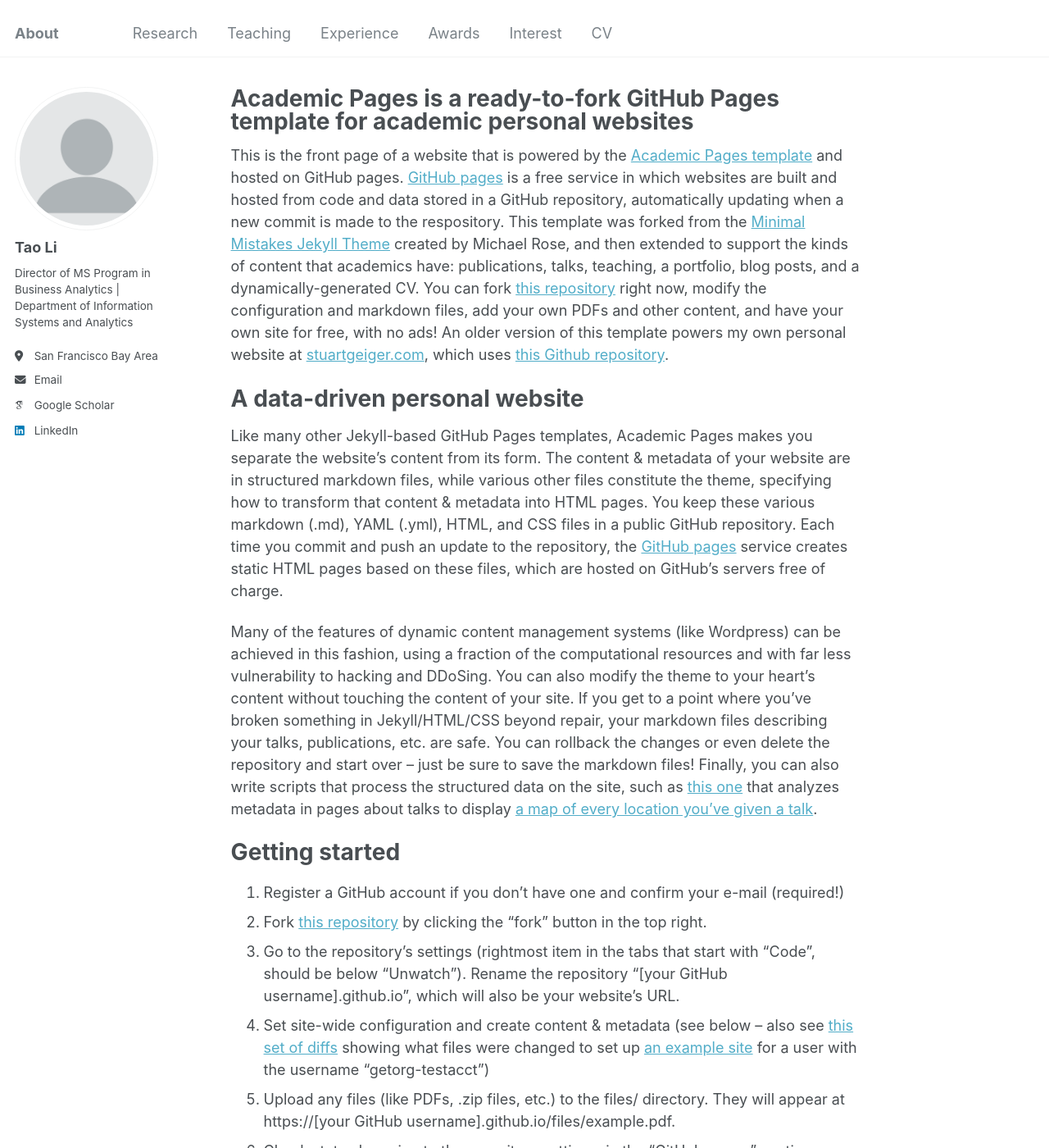
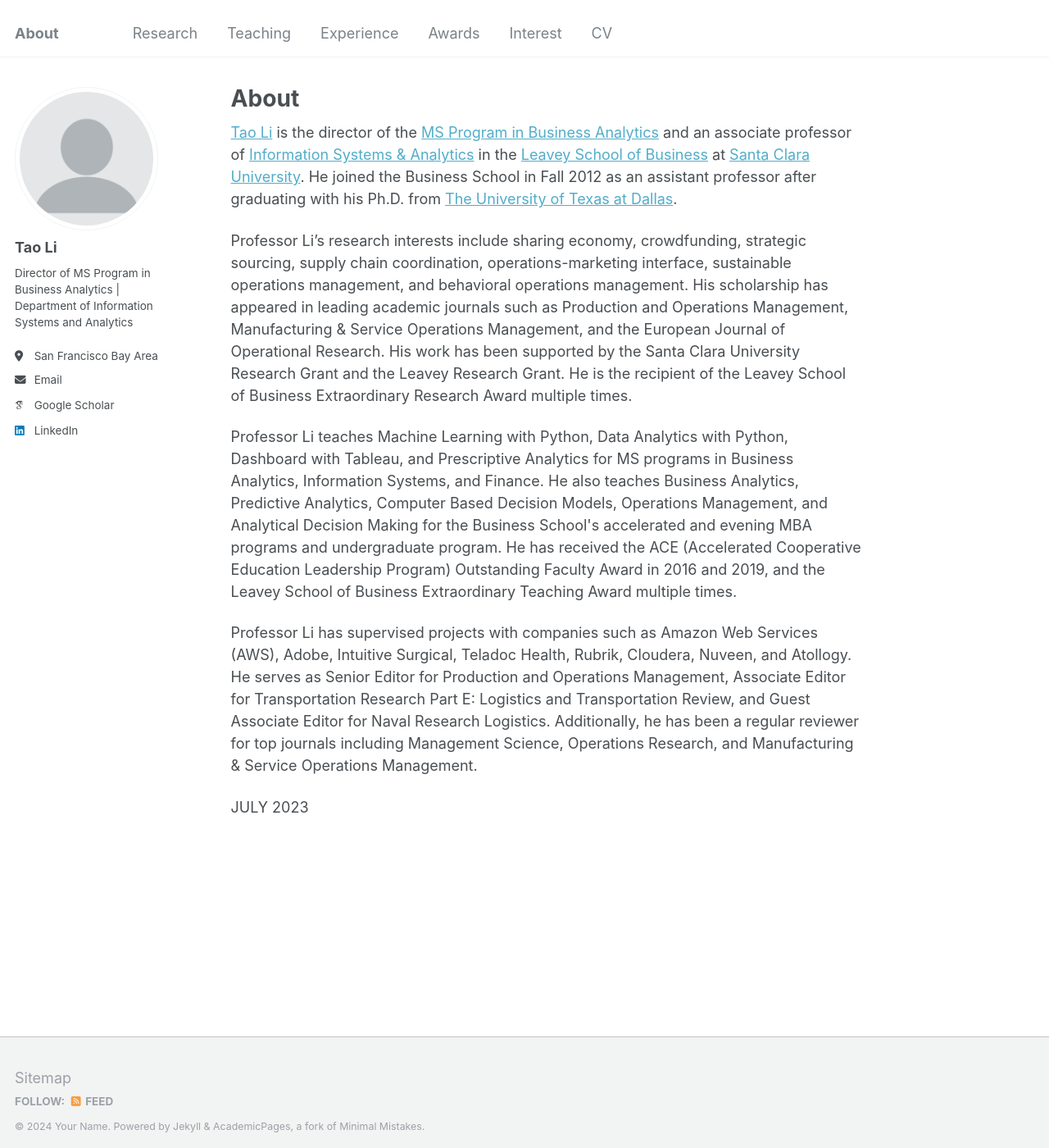
Before and after one commit to Prof-TaoLi/Homepage, a Jekyll site: the page built from _pages/about.md, in a window 1280 px wide and 1400 px high. Shown: the whole window at 82% size. Built offline with Jekyll 4.4.1, drawn with Linux system fonts in a browser that asks for light colours; some web fonts are replaced; some of the changed text lies outside the part shown.

Commit message:
Update about.md

```diff
--- a/_pages/about.md
+++ b/_pages/about.md
@@ -1,49 +1,27 @@
 ---
 permalink: /
-title: "Academic Pages is a ready-to-fork GitHub Pages template for academic personal websites"
+title: "About"
 author_profile: true
 redirect_from:
   - /about/
   - /about.html
 ---
+<p>
+  <a href="https://www.scu.edu/business/isa/faculty/li/">Tao Li</a> is the director of the <a href="https://www.scu.edu/business/ms/ms-business-analytics/">MS Program in Business Analytics</a> and an associate professor of <a href="https://www.scu.edu/business/ms/ms-information-systems//">Information Systems & Analytics</a> in the <a href="https://www.scu.edu/business/">Leavey School of Business</a> at <a href="https://www.scu.edu/">Santa Clara University</a>. He joined the Business School in Fall 2012 as an assistant professor after graduating with his Ph.D. from <a href="https://www.utdallas.edu/">The University of Texas at Dallas</a>.
+</p>
 
-This is the front page of a website that is powered by the [Academic Pages template](https://github.com/academicpages/academicpages.github.io) and hosted on GitHub pages. [GitHub pages](https://pages.github.com) is a free service in which websites are built and hosted from code and data stored in a GitHub repository, automatically updating when a new commit is made to the respository. This template was forked from the [Minimal Mistakes Jekyll Theme](https://mmistakes.github.io/minimal-mistakes/) created by Michael Rose, and then extended to support the kinds of content that academics have: publications, talks, teaching, a portfolio, blog posts, and a dynamically-generated CV. You can fork [this repository](https://github.com/academicpages/academicpages.github.io) right now, modify the configuration and markdown files, add your own PDFs and other content, and have your own site for free, with no ads! An older version of this template powers my own personal website at [stuartgeiger.com](http://stuartgeiger.com), which uses [this Github repository](https://github.com/staeiou/staeiou.github.io).
+<p>
+  Professor Li’s research interests include sharing economy, crowdfunding, strategic sourcing, supply chain coordination, operations-marketing interface, sustainable operations management, and behavioral operations management. His scholarship has appeared in leading academic journals such as Production and Operations Management, Manufacturing & Service Operations Management, and the European Journal of Operational Research. His work has been supported by the Santa Clara University Research Grant and the Leavey Research Grant. He is the recipient of the Leavey School of Business Extraordinary Research Award multiple times.
+</p>
 
-A data-driven personal website
-======
-Like many other Jekyll-based GitHub Pages templates, Academic Pages makes you separate the website's content from its form. The content & metadata of your website are in structured markdown files, while various other files constitute the theme, specifying how to transform that content & metadata into HTML pages. You keep these various markdown (.md), YAML (.yml), HTML, and CSS files in a public GitHub repository. Each time you commit and push an update to the repository, the [GitHub pages](https://pages.github.com/) service creates static HTML pages based on these files, which are hosted on GitHub's servers free of charge.
+<p>
+  Professor Li teaches Machine Learning with Python, Data Analytics with Python, Dashboard with Tableau, and Prescriptive Analytics for MS programs in Business Analytics, Information Systems, and Finance. He also teaches Business Analytics, Predictive Analytics, Computer Based Decision Models, Operations Management, and Analytical Decision Making for the Business School's accelerated and evening MBA programs and undergraduate program. He has received the ACE (Accelerated Cooperative Education Leadership Program) Outstanding Faculty Award in 2016 and 2019, and the Leavey School of Business Extraordinary Teaching Award multiple times.
+</p>
 
-Many of the features of dynamic content management systems (like Wordpress) can be achieved in this fashion, using a fraction of the computational resources and with far less vulnerability to hacking and DDoSing. You can also modify the theme to your heart's content without touching the content of your site. If you get to a point where you've broken something in Jekyll/HTML/CSS beyond repair, your markdown files describing your talks, publications, etc. are safe. You can rollback the changes or even delete the repository and start over -- just be sure to save the markdown files! Finally, you can also write scripts that process the structured data on the site, such as [this one](https://github.com/academicpages/academicpages.github.io/blob/master/talkmap.ipynb) that analyzes metadata in pages about talks to display [a map of every location you've given a talk](https://academicpages.github.io/talkmap.html).
+<p>
+  Professor Li has supervised projects with companies such as Amazon Web Services (AWS), Adobe, Intuitive Surgical, Teladoc Health, Rubrik, Cloudera, Nuveen, and Atollogy. He serves as Senior Editor for Production and Operations Management, Associate Editor for Transportation Research Part E: Logistics and Transportation Review, and Guest Associate Editor for Naval Research Logistics. Additionally, he has been a regular reviewer for top journals including Management Science, Operations Research, and Manufacturing & Service Operations Management.
+</p>
 
-Getting started
-======
-1. Register a GitHub account if you don't have one and confirm your e-mail (required!)
-1. Fork [this repository](https://github.com/academicpages/academicpages.github.io) by clicking the "fork" button in the top right.
-1. Go to the repository's settings (rightmost item in the tabs that start with "Code", should be below "Unwatch"). Rename the repository "[your GitHub username].github.io", which will also be your website's URL.
-1. Set site-wide configuration and create content & metadata (see below -- also see [this set of diffs](http://archive.is/3TPas) showing what files were changed to set up [an example site](https://getorg-testacct.github.io) for a user with the username "getorg-testacct")
-1. Upload any files (like PDFs, .zip files, etc.) to the files/ directory. They will appear at https://[your GitHub username].github.io/files/example.pdf.
-1. Check status by going to the repository settings, in the "GitHub pages" section
-
-Site-wide configuration
-------
-The main configuration file for the site is in the base directory in [_config.yml](https://github.com/academicpages/academicpages.github.io/blob/master/_config.yml), which defines the content in the sidebars and other site-wide features. You will need to replace the default variables with ones about yourself and your site's github repository. The configuration file for the top menu is in [_data/navigation.yml](https://github.com/academicpages/academicpages.github.io/blob/master/_data/navigation.yml). For example, if you don't have a portfolio or blog posts, you can remove those items from that navigation.yml file to remove them from the header.
-
-Create content & metadata
-------
-For site content, there is one markdown file for each type of content, which are stored in directories like _publications, _talks, _posts, _teaching, or _pages. For example, each talk is a markdown file in the [_talks directory](https://github.com/academicpages/academicpages.github.io/tree/master/_talks). At the top of each markdown file is structured data in YAML about the talk, which the theme will parse to do lots of cool stuff. The same structured data about a talk is used to generate the list of talks on the [Talks page](https://academicpages.github.io/talks), each [individual page](https://academicpages.github.io/talks/2012-03-01-talk-1) for specific talks, the talks section for the [CV page](https://academicpages.github.io/cv), and the [map of places you've given a talk](https://academicpages.github.io/talkmap.html) (if you run this [python file](https://github.com/academicpages/academicpages.github.io/blob/master/talkmap.py) or [Jupyter notebook](https://github.com/academicpages/academicpages.github.io/blob/master/talkmap.ipynb), which creates the HTML for the map based on the contents of the _talks directory).
-
-**Markdown generator**
-
-I have also created [a set of Jupyter notebooks](https://github.com/academicpages/academicpages.github.io/tree/master/markdown_generator
-) that converts a CSV containing structured data about talks or presentations into individual markdown files that will be properly formatted for the Academic Pages template. The sample CSVs in that directory are the ones I used to create my own personal website at stuartgeiger.com. My usual workflow is that I keep a spreadsheet of my publications and talks, then run the code in these notebooks to generate the markdown files, then commit and push them to the GitHub repository.
-
-How to edit your site's GitHub repository
-------
-Many people use a git client to create files on their local computer and then push them to GitHub's servers. If you are not familiar with git, you can directly edit these configuration and markdown files directly in the github.com interface. Navigate to a file (like [this one](https://github.com/academicpages/academicpages.github.io/blob/master/_talks/2012-03-01-talk-1.md) and click the pencil icon in the top right of the content preview (to the right of the "Raw | Blame | History" buttons). You can delete a file by clicking the trashcan icon to the right of the pencil icon. You can also create new files or upload files by navigating to a directory and clicking the "Create new file" or "Upload files" buttons.
-
-Example: editing a markdown file for a talk
-![Editing a markdown file for a talk](/images/editing-talk.png)
-
-For more info
-------
-More info about configuring Academic Pages can be found in [the guide](https://academicpages.github.io/markdown/). The [guides for the Minimal Mistakes theme](https://mmistakes.github.io/minimal-mistakes/docs/configuration/) (which this theme was forked from) might also be helpful.
+<p>
+  JULY 2023
+</p>
```
